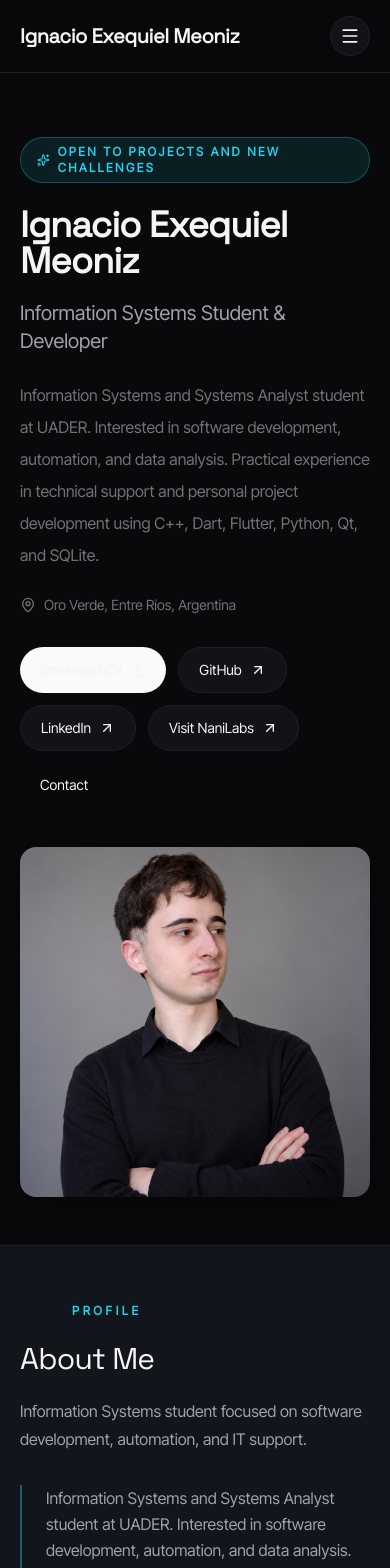
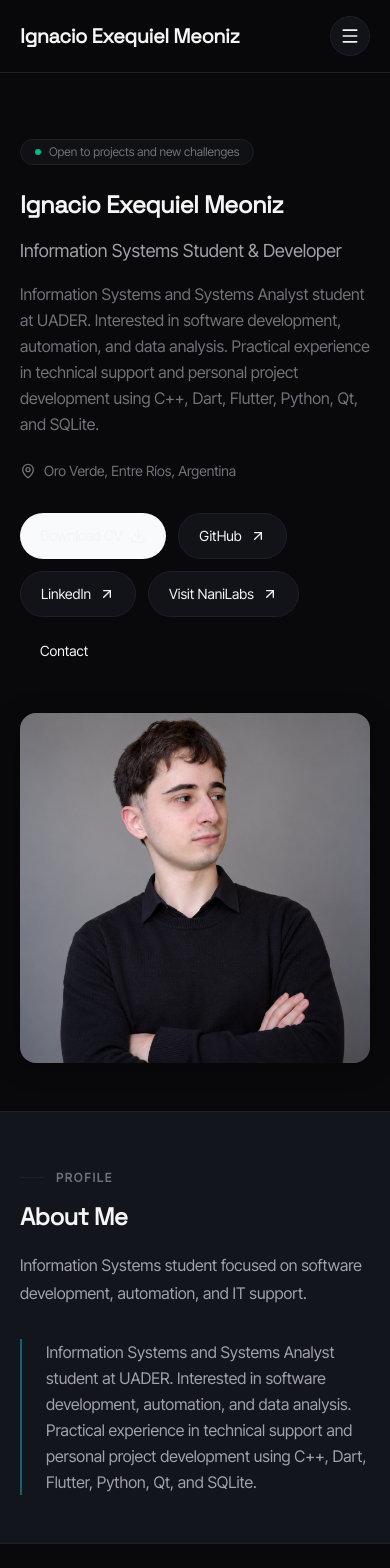
Before and after one commit to NaniLabs/personal-website, a React (Vite) app: page / in a window 390 px wide. Shown: the top 1568 px of the page. Built offline with nearby package versions, Linux system fonts and the light colour scheme.

Commit message:
refactor(cvpage): neutralize hero badge, human-scale typography and solid buttons

```diff
--- a/src/components/sections/HeroSection.tsx
+++ b/src/components/sections/HeroSection.tsx
@@ -1,4 +1,4 @@
-import { MapPin, Sparkles } from 'lucide-react'
+import { MapPin } from 'lucide-react'
 
 import { ButtonLink } from '@/components/ui/ButtonLink'
 import type { PortfolioData } from '@/types/content'
@@ -14,19 +14,19 @@ export function HeroSection({ portfolio }: HeroSectionProps) {
 
   return (
     <section className="w-full border-b border-[var(--color-border)]">
-      <div className="section-shell animate-enter pt-16 pb-12 sm:pt-24 sm:pb-18">
+      <div className="section-shell animate-enter pt-16 pb-12 sm:pt-20 sm:pb-16">
         <div className="grid gap-10 lg:grid-cols-[1.2fr_0.8fr] lg:items-center">
           <div className="max-w-2xl">
-            <div className="inline-flex items-center gap-2 rounded-full border border-[var(--color-accent)]/30 bg-[var(--color-accent)]/10 px-4 py-1.5 text-xs font-semibold uppercase tracking-[0.2em] text-[var(--color-accent)]">
-              <Sparkles className="h-3.5 w-3.5" />
+            <div className="inline-flex items-center gap-2 rounded-full border border-[var(--color-border)] bg-[var(--color-bg-elevated)] px-3.5 py-1 text-xs font-medium text-[var(--color-text-subtle)]">
+              <span className="h-1.5 w-1.5 rounded-full bg-emerald-500" aria-hidden="true" />
               {hero.availability}
             </div>
 
-            <h1 className="mt-6 font-display text-4xl leading-none font-bold tracking-tight text-[var(--color-text)] sm:text-6xl">
+            <h1 className="mt-6 font-display text-2xl sm:text-3xl md:text-4xl font-semibold tracking-tight text-[var(--color-text)]">
               {hero.name}
             </h1>
-            <p className="mt-5 max-w-2xl text-xl text-[var(--color-text-muted)] sm:text-2xl">{hero.role}</p>
-            <p className="mt-6 max-w-2xl text-base leading-8 text-[var(--color-text-subtle)] sm:text-lg">{hero.summary}</p>
+            <p className="mt-4 max-w-2xl text-lg text-[var(--color-text-muted)] sm:text-xl">{hero.role}</p>
+            <p className="mt-4 max-w-2xl text-base leading-relaxed text-[var(--color-text-subtle)]">{hero.summary}</p>
 
             <div className="mt-6 flex items-center gap-2 text-sm text-[var(--color-text-subtle)]">
               <MapPin className="h-4 w-4 shrink-0" aria-hidden="true" />
--- a/src/index.css
+++ b/src/index.css
@@ -190,10 +190,7 @@ img {
 }
 
 .gradient-text {
-  background: var(--color-accent-gradient);
-  -webkit-background-clip: text;
-  background-clip: text;
-  -webkit-text-fill-color: transparent;
+  color: var(--color-text);
 }
 
 .accent-border {
@@ -376,13 +373,13 @@ img {
   display: inline-flex;
   align-items: center;
   gap: 0.75rem;
-  margin-bottom: 1rem;
+  margin-bottom: 0.75rem;
 }
 
 .section-header-accent-line {
-  height: 2px;
-  width: 2.5rem;
-  background: var(--color-accent-gradient);
+  height: 1px;
+  width: 1.5rem;
+  background: var(--color-border);
   border-radius: var(--radius-full);
 }
 
@@ -390,20 +387,21 @@ img {
   font-size: 0.75rem;
   font-weight: 600;
   text-transform: uppercase;
-  letter-spacing: 0.3em;
-  color: var(--color-accent);
+  letter-spacing: 0.15em;
+  color: var(--color-text-subtle);
 }
 
 .section-header-title {
   font-family: var(--font-display);
-  font-size: 1.875rem;
+  font-size: 1.5rem;
   letter-spacing: -0.025em;
   color: var(--color-text);
+  font-weight: 600;
 }
 
 @media (min-width: 640px) {
   .section-header-title {
-    font-size: 2.25rem;
+    font-size: 1.875rem;
   }
 }
 
@@ -459,18 +457,20 @@ img {
   justify-content: center;
   gap: 0.5rem;
   border-radius: var(--radius-full);
-  background: var(--color-accent-gradient);
+  background: #fafafa;
+  border: 1px solid #ffffff;
   padding: 0.75rem 1.25rem;
   font-size: 0.875rem;
-  font-weight: 500;
-  color: var(--color-bg);
-  box-shadow: var(--shadow-glow);
+  font-weight: 600;
+  color: #09090b;
+  box-shadow: none;
   transition: all var(--transition-base);
   outline: none;
 }
 
 .btn-primary:hover {
-  box-shadow: 0 0 40px rgba(34, 211, 238, 0.25);
+  background: #e4e4e7;
+  border-color: #e4e4e7;
 }
 
 .btn-primary:focus-visible {
@@ -597,8 +597,9 @@ img {
 }
 
 .lang-btn-active {
-  background: var(--color-accent-gradient);
-  color: var(--color-bg);
+  background: var(--color-bg-elevated);
+  border: 1px solid var(--color-border);
+  color: var(--color-text);
 }
 
 .lang-btn-inactive {
```
